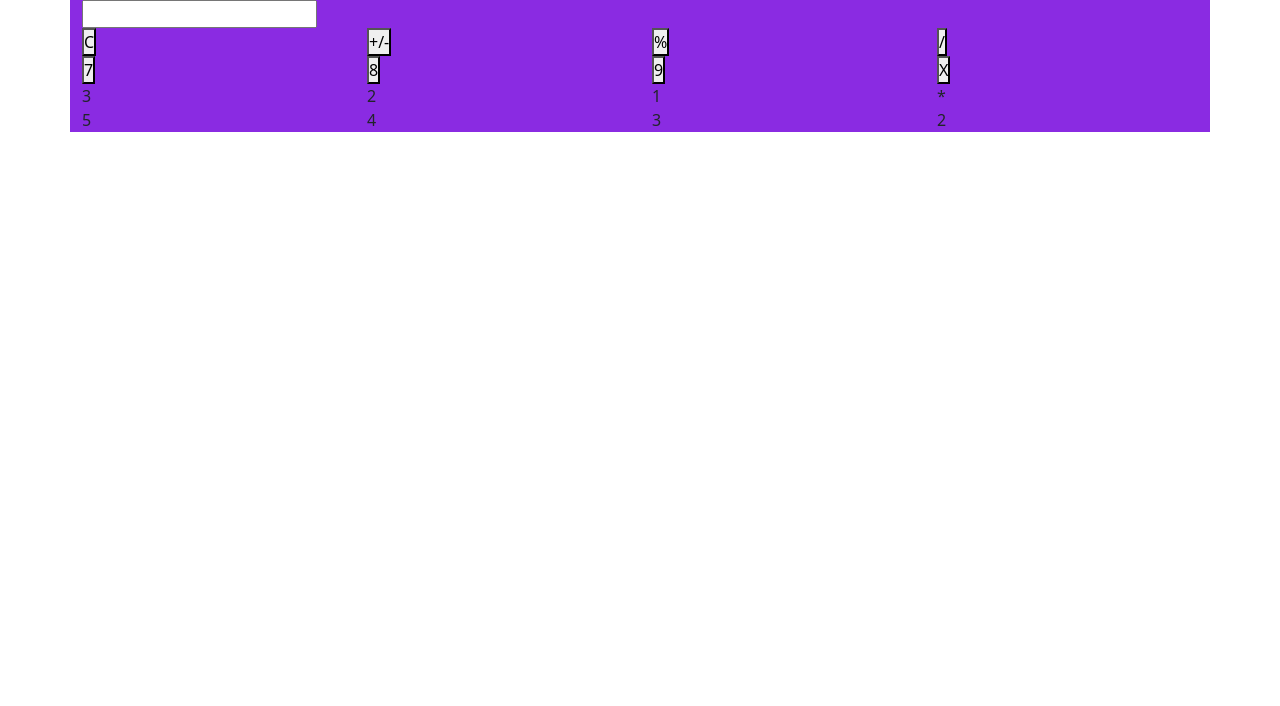
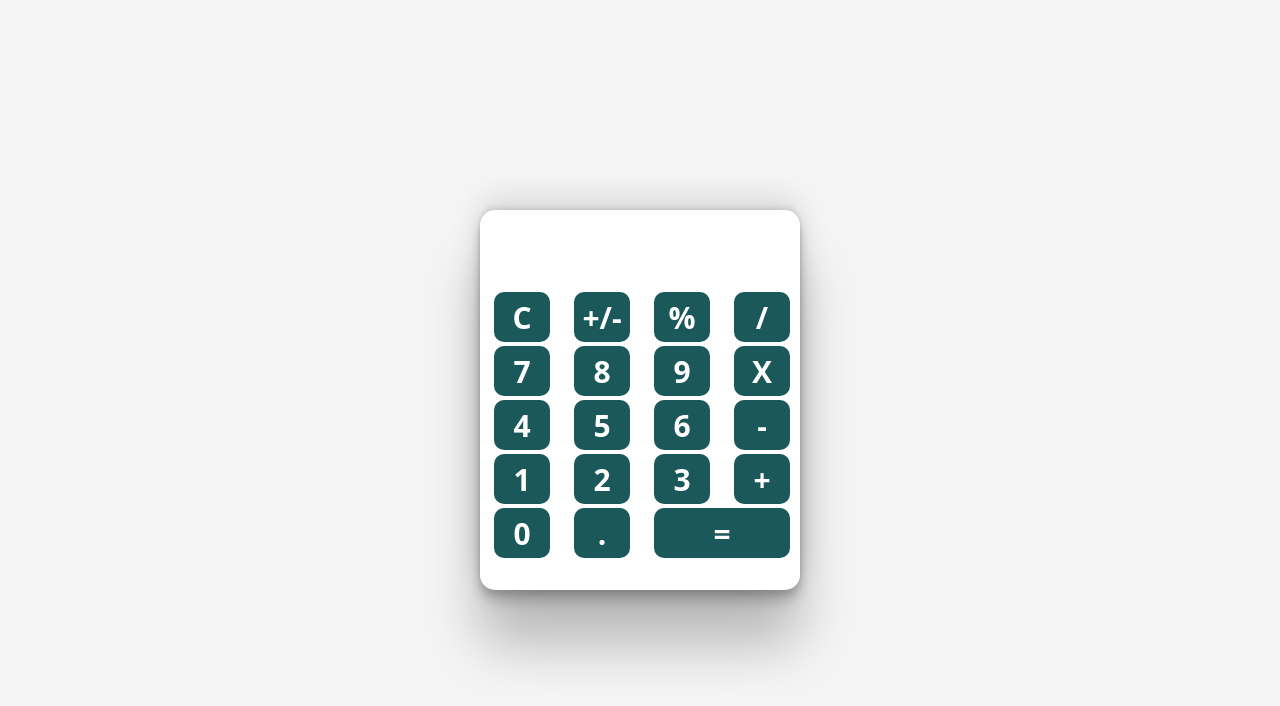
Before and after one commit to hasnainaliwasli/Web-Assignment-University, a plain HTML site: page Javascript Projects/9.Calculator/index.html in a window 1280 px wide. Drawn offline with nearby package versions, Linux system fonts and the light colour scheme.

Commit message:
calculator layout complete

```diff
--- a/Javascript Projects/9.Calculator/index.html
+++ b/Javascript Projects/9.Calculator/index.html
@@ -21,7 +21,7 @@
 
 
         <!-- All the buttons will come here -->
-
+        <div class="btnContainer">
 
             <div class="row">
                 <div class="col"><button>C</button></div>
@@ -37,16 +37,22 @@
                 <div class="col"><button>X</button></div>
             </div>
             <div class="row">
-            <div class="col">3</div>
-            <div class="col">2</div>
-            <div class="col">1</div>
-            <div class="col">*</div>
+                <div class="col"><button>4</button></div>
+                <div class="col"><button>5</button></div>
+                <div class="col"><button>6</button></div>
+                <div class="col"><button>-</button></div>
             </div>
             <div class="row">
-            <div class="col">5</div>
-            <div class="col">4</div>
-            <div class="col">3</div>
-            <div class="col">2</div>
+                <div class="col"><button>1</button></div>
+                <div class="col"><button>2</button></div>
+                <div class="col"><button>3</button></div>
+                <div class="col"><button>+</button></div>
+            </div>
+            <div class="row">
+                <div class="col-3"><button>0</button></div>
+                <div class="col-3"><button>.</button></div>
+                <div class="col-6"><button>=</button></div>
+            </div>
         </div>
 
 
--- a/Javascript Projects/9.Calculator/style.css
+++ b/Javascript Projects/9.Calculator/style.css
@@ -1,14 +1,71 @@
-*{
+* {
     margin: 0;
     padding: 0;
     box-sizing: border-box;
 }
 
-html , body{
+html,
+body {
     width: 100%;
     height: 100%;
+    background-color: whitesmoke;
 }
 
-.container{
-    background-color: blueviolet;
+.container {
+    background-color: white;
+    width: 25%;
+    /* margin-top: 120px; */
+    position: absolute;
+    top: 50%;
+    left: 50%;
+    transform: translate(-50% , -50%);
+    border-radius: 15px;
+    box-shadow: rgba(0, 0, 0, 0.25) 0px 54px 55px, rgba(0, 0, 0, 0.12) 0px -12px 30px, rgba(0, 0, 0, 0.12) 0px 4px 6px, rgba(0, 0, 0, 0.17) 0px 12px 13px, rgba(0, 0, 0, 0.09) 0px -3px 5px;
+
+
+
 }
+
+input {
+    width: 100%;
+    height: 70px;
+    margin: 5px;
+    font-size: 30px;
+    font-weight: 600;
+    padding: 5px;
+    padding-left: 20px;
+    border-radius: 9px;
+    border: none;
+    outline: none;
+    user-select: none;
+}
+
+button {
+    text-align: center;
+    width: 100%;
+    height: 50px;
+    margin: 2px;
+    background-color: rgb(27, 88, 89);
+    color: white;
+    font-size: 30px;
+    font-weight: 600;
+    border-radius: 10px;
+    border: none;
+    outline: none;
+    user-select: none;
+
+}
+
+.btnContainer {
+    /* background-color: red; */
+    padding-bottom: 30px;
+}
+
+button:hover{
+    background-color: rgb(19, 63, 63);
+}
+button:active{
+    background-color: rgb(245, 245, 245);
+    color: black;
+    border: 2px solid black;
+}
```
Lines whose indentation alone changed are shown as unchanged.
